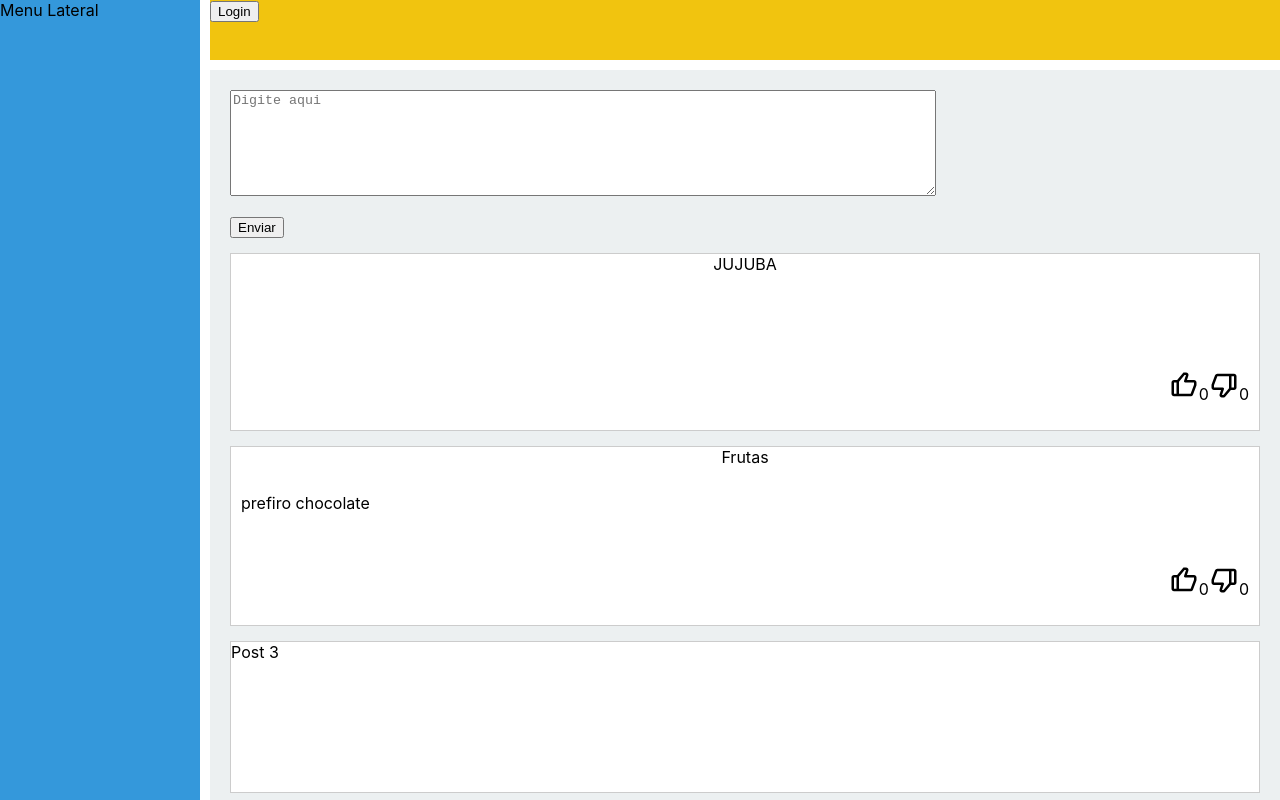
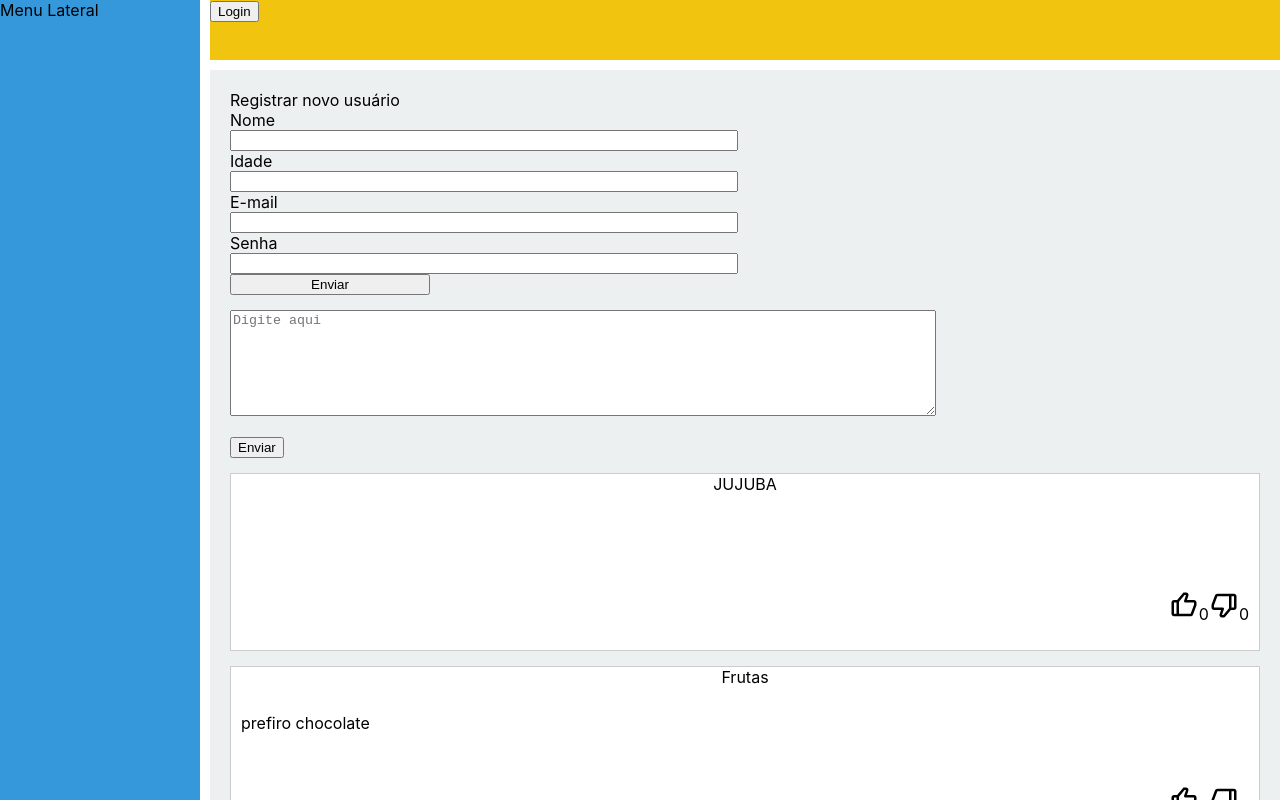
Before and after one commit to andersonacamargo/templateGridLogin, a React (Create React App) app: page / in a window 1280 px wide. Shown: the top 800 px of the page. Built offline with nearby package versions, Linux system fonts and the light colour scheme.

Commit message:
registro

```diff
--- a/src/components/main.js
+++ b/src/components/main.js
@@ -4,6 +4,7 @@ import PostBox from './postbox.js';
 import { useEffect, useState } from 'react';
 import PopUp from './popUp.js';
 import { jwtDecode } from "jwt-decode";
+import Registrar from './register.js';
 
 function HomePage() {
   const [loginLabel, setLoginLabel] = useState("Login");
@@ -24,6 +25,7 @@ function HomePage() {
     <PopUp showPopUp={showPopUp} closePopUp={()=>setShowPopUp(false)}>
 
             </PopUp>
+      {Registrar()}
       {TextBox()}
       {PostBox("JUJUBA", user)}
       {PostBox("Frutas", "prefiro chocolate")}
--- /dev/null
+++ b/src/components/register.css
@@ -0,0 +1,13 @@
+.formRegistro{
+    display:flex;
+    flex-direction: column;
+}
+.labelRegistro{
+   padding-left: 130px;
+}
+.inputRegistro{
+   width: 500px;
+}
+.buttonRegistro{
+    width: 200px;
+}
--- /dev/null
+++ b/src/components/register.js
@@ -0,0 +1,53 @@
+import { useState } from "react";
+import "./register.css";
+import axios from "axios";
+function Registrar() {
+    const [nome, setNome] = useState('');
+    const [idade, setIdade] = useState(0);
+    const [email, setEmail] = useState('');
+    const [senha, setSenha] = useState('');
+    const manipularNome = (e) => { //nameHandler
+        setNome(e.target.value);
+        console.log(nome)
+    };
+    const manipularIdade = (e) => { //nameHandler
+        setIdade(e.target.value);
+        console.log(idade)
+    };
+    const manipularEmail = (e) => { //nameHandler
+        setEmail(e.target.value);
+        console.log(email)
+    };
+    const manipularSenha = (e) => { //nameHandler
+        setSenha(e.target.value);
+        console.log(senha)
+    };
+
+    const manipularBotao = async () => {
+        try {
+            const response = await
+                axios.post('http://localhost:5000/registrar', {
+                    nome: nome,
+                    email: email,
+                    senha: senha,
+                }, {
+                })
+        }
+        catch (e) { }}
+
+        return (
+            <form className="formRegistro">Registrar novo usuário
+                <label className="labelRegistro">Nome</label>
+                <input className="inputRegistro" onChange={manipularNome}></input>
+                <label className="labelRegistro">Idade</label>
+                <input className="inputRegistro" onChange={manipularIdade}></input>
+                <label className="labelRegistro" >E-mail</label>
+                <input className="inputRegistro" onChange={manipularEmail}></input>
+                <label className="labelRegistro">Senha</label>
+                <input className="inputRegistro" onChange={manipularSenha}></input>
+                <button className="buttonRegistro" onClick={manipularBotao} > Enviar </button>
+            </form>
+        )
+    }
+
+    export default Registrar;
```
Also changed, not shown: src/popUp.js (deleted, +0 -17 lines).
